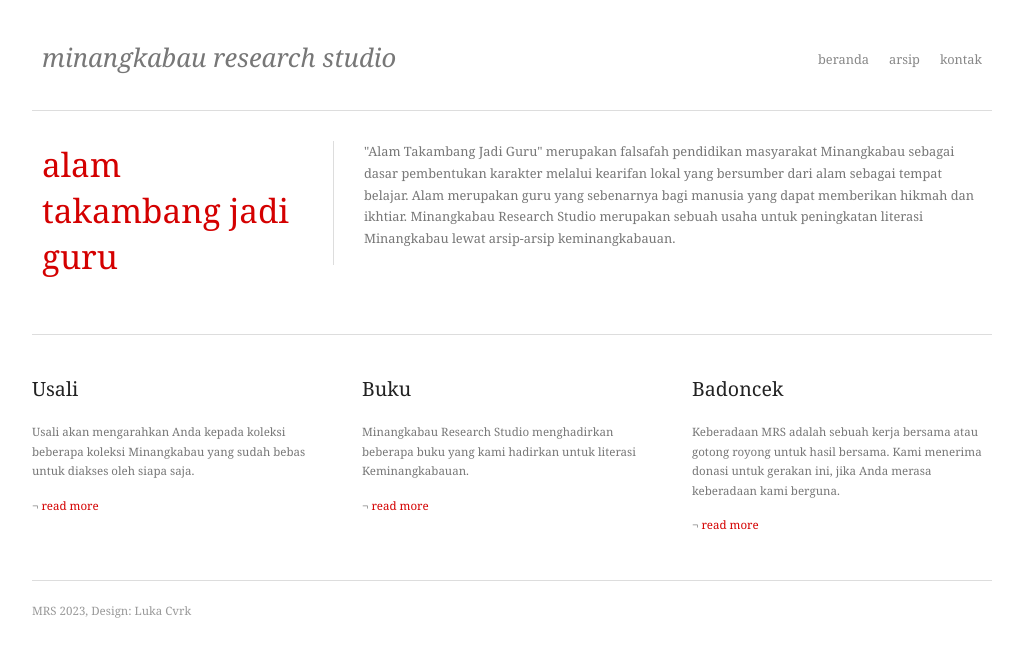
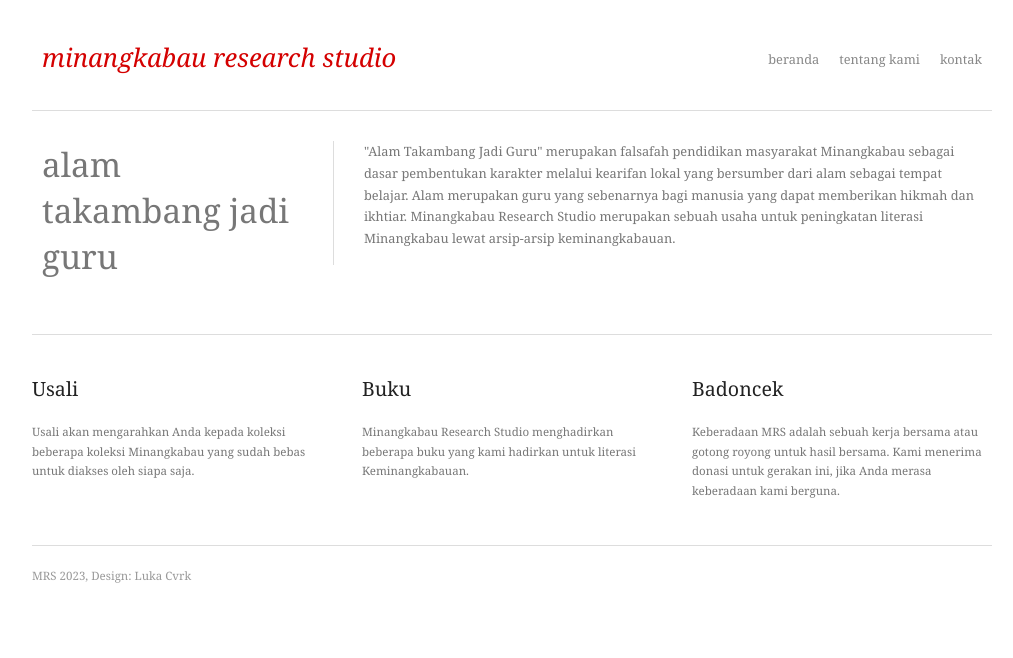
Before and after one commit to minangresearch/minangresearch.github.io, a plain HTML site: page index.html in a window 1280 px wide. Shown: the whole page, without its empty margins (128-1141 px from the left). Drawn offline with Linux system fonts and the light colour scheme.

Commit message:
Add files via upload

```diff
--- a/index.html
+++ b/index.html
@@ -7,15 +7,15 @@
 </head>
 <body>
 <div id="content">
-  <h1>minangkabau research studio</h1>
+  <h1><a href="#">minangkabau research studio</a></h1>
   <ul id="menu">
     <li><a href="#">beranda</a></li>
-    <li><a href="#">arsip</a></li>
+    <li><a href="#">tentang kami</a></li>
     <li><a href="#">kontak</a></li>
   </ul>
   <div class="post">
     <div class="details">
-      <h2><a href="#">alam takambang jadi guru</a></h2>
+      <h2>alam takambang jadi guru</h2>
           </div>
     <div class="body">
       <p>"Alam Takambang Jadi Guru" merupakan falsafah pendidikan masyarakat Minangkabau sebagai dasar pembentukan karakter melalui kearifan lokal yang bersumber dari alam sebagai tempat belajar. Alam merupakan guru yang sebenarnya bagi manusia yang dapat memberikan hikmah dan ikhtiar. Minangkabau Research Studio merupakan sebuah usaha untuk peningkatan literasi Minangkabau lewat arsip-arsip keminangkabauan.</p>
@@ -25,17 +25,14 @@
   <div class="col">
     <h3><a href="#">Usali</a></h3>
     <p>Usali akan mengarahkan Anda kepada koleksi beberapa koleksi Minangkabau yang sudah bebas untuk diakses oleh siapa saja.</p>
-    <p>&not; <a href="#">read more</a></p>
   </div>
   <div class="col">
     <h3><a href="#">Buku</a></h3>
     <p>Minangkabau Research Studio menghadirkan beberapa buku yang kami hadirkan untuk literasi Keminangkabauan.</p>
-    <p>&not; <a href="#">read more</a></p>
-  </div>
+      </div>
   <div class="col last">
     <h3><a href="#">Badoncek</a></h3>
     <p>Keberadaan MRS adalah sebuah kerja bersama atau gotong royong untuk hasil bersama. Kami menerima donasi untuk gerakan ini, jika Anda merasa keberadaan kami berguna.</p>
-    <p>&not; <a href="#">read more</a></p>
   </div>
   <div id="footer">
     <p>MRS 2023, Design: Luka Cvrk</p>
```
